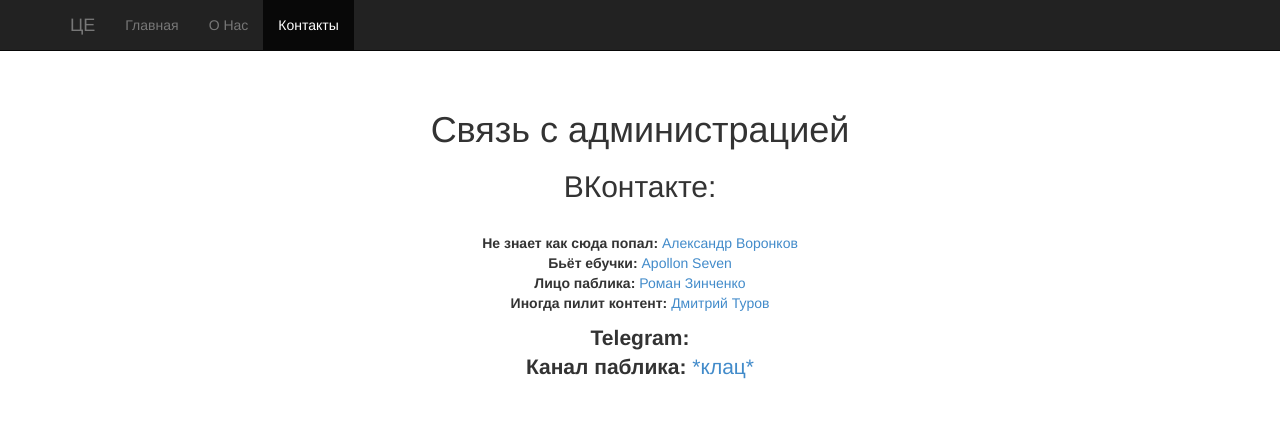
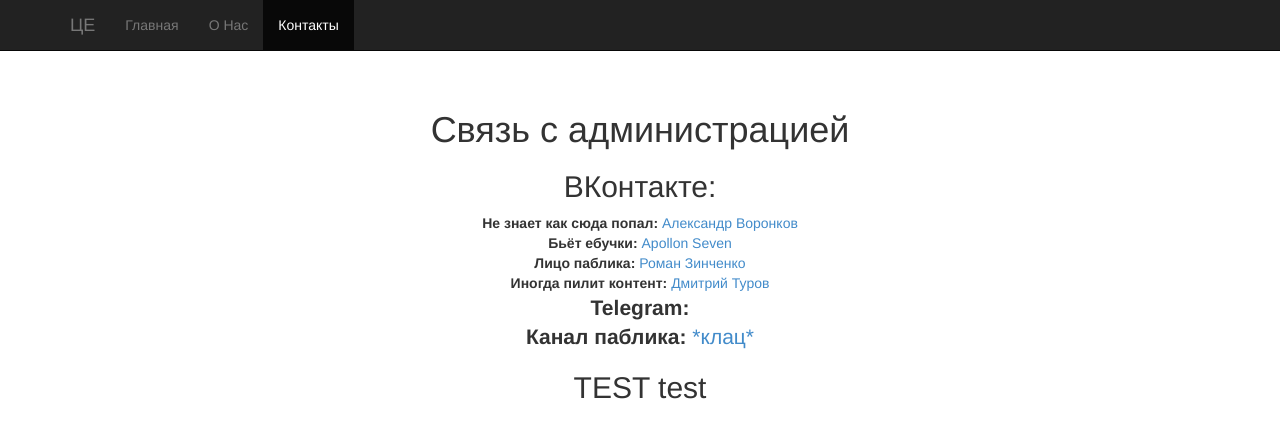
Before and after one commit to ceofficial/archive.ceofficial.github.io, a plain HTML site: page contact.html in a window 1280 px wide. Drawn offline with nearby package versions, Linux system fonts and the light colour scheme; a script that the page names is missing.

Commit message:
Update contact.html

```diff
--- a/contact.html
+++ b/contact.html
@@ -51,14 +51,14 @@
 
       <div class="starter-template">
         <h1>Связь с администрацией</h1>
-        <h2>ВКонтакте:</h2><br>
+        <h2>ВКонтакте:</h2>
 		  <b>Не знает как сюда попал: </b><a href="https://vk.com/id252994279">Александр Воронков</a><br>
 		  <b>Бьёт ебучки: </b><a href="https://vk.com/id419522505">Apollon Seven</a><br>
 		  <b>Лицо паблика: </b><a href="https://vk.com/id183347471">Роман Зинченко</a><br>
 		  <b>Иногда пилит контент: </b><a href="https://vk.com/id206697487">Дмитрий Туров</a><br>
-		</p>
 	 <p class="lead"><b>Telegram:</b><br>
 		 <b>Канал паблика: </b><a href="https://t.me/ce_ch">*клац*</a><br>
+	      <h2>TEST test</h2>
 		 </p>
       </div>
 
```
